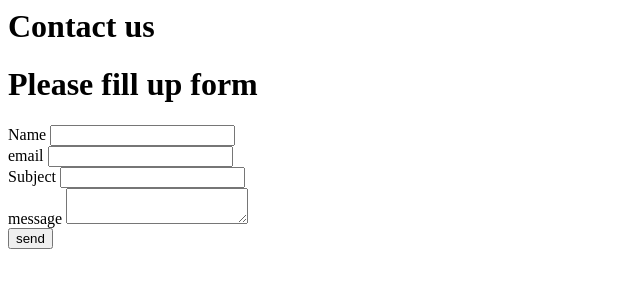
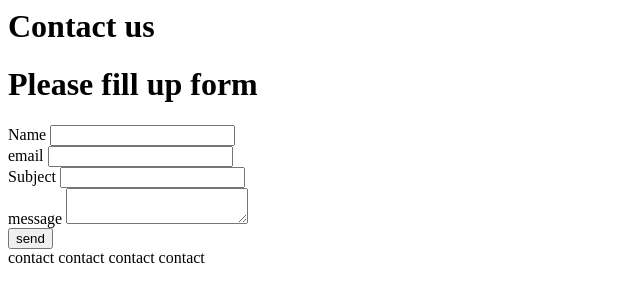
Before and after one commit to BabuTUl/learn_html, a PHP site: page /contact.php in a window 1280 px wide. Shown: the top 302 px of the page, without its empty margins (0-640 px from the left). Run offline with PHP 8.4, Linux system fonts and the light colour scheme.

Commit message:
Update contact.php

```diff
--- a/views/contact.php
+++ b/views/contact.php
@@ -19,5 +19,6 @@
 	<div>
 		<button>send</button>
 	</div>
+contact contact contact contact
 
 </form>
```
